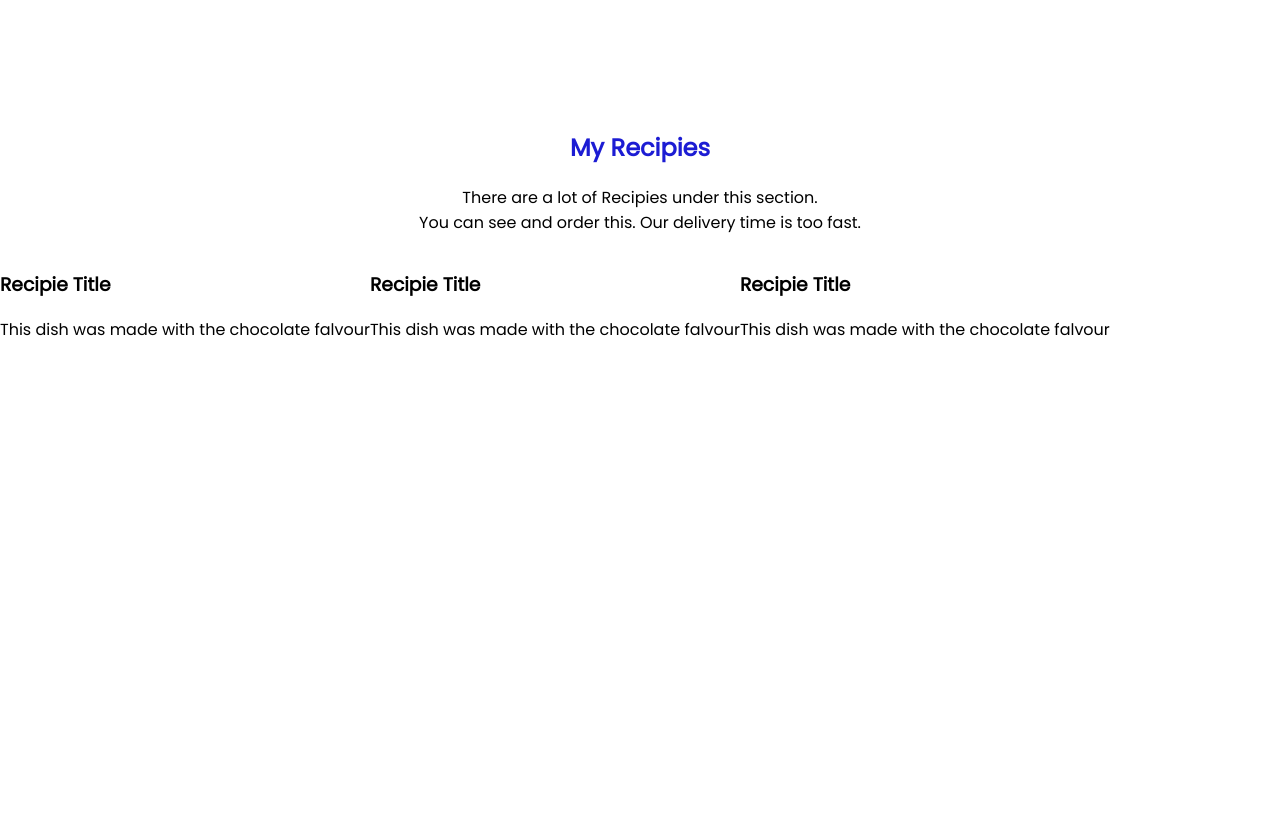
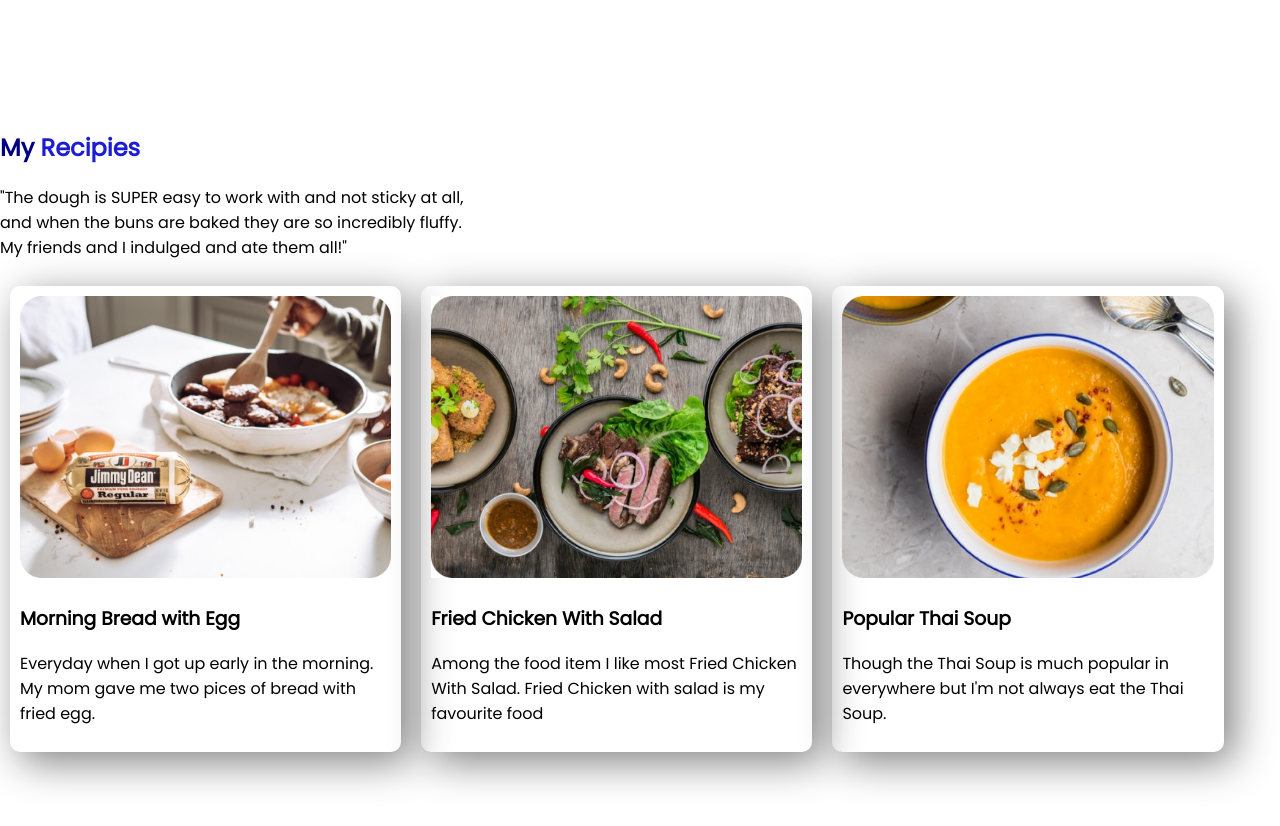
Before and after one commit to Mahin3712/Food-Court, a plain HTML site: page index.html in a window 1280 px wide. Shown: the part 1420-2246 px from the top of the page. Before the commit the page ends 1906 px from the top, so only its background shows below. Drawn offline with Linux system fonts and the light colour scheme.

Commit message:
seventh commit

```diff
--- a/index.html
+++ b/index.html
@@ -38,27 +38,30 @@
             <a class="button" target="_blank" href="https://www.linkedin.com/in/etmam-zawad-191924216">Contact me</a>
         </div>
     </section>
-    <section class="center">
-        <h2>My Recipies</h2>
-        <p>There are a lot of Recipies under this section. <br> You can see and order this. Our delivery time is too
-            fast.</p>
-    </section>
-    <section class="t-p">
+    <section>
+        <h2><span class="navy-color">My</span> Recipies</span></h2>
+        <p>"The dough is SUPER easy to work with and not sticky at all,<br> and when the buns are baked they are so
+            incredibly fluffy.<br> My friends and I indulged and ate them all!"</p>
         <div class="flexible-container">
-            <div>
-                <h3>Recipie Title</h3>
-                <p>This dish was made with the chocolate falvour</p>
+            <div class="food-item">
+                <img src="images/Project Cover.jpg" alt="">
+                <h3>Morning Bread with Egg</h3>
+                <p>Everyday when I got up early in the morning. My mom gave me two pices of bread with fried egg.</p>
             </div>
-            <div>
-                <h3>Recipie Title</h3>
-                <p>This dish was made with the chocolate falvour</p>
+            <div class="food-item">
+                <img src="images/Project Cover1.jpg" alt="">
+                <h3>Fried Chicken With Salad</h3>
+                <p>Among the food item I like most Fried Chicken With Salad. Fried Chicken with salad is my favourite
+                    food </p>
             </div>
-            <div>
-                <h3>Recipie Title</h3>
-                <p>This dish was made with the chocolate falvour</p>
+            <div class="food-item">
+                <img src="images/Project Cover2.png" alt="Project Cover-Soup">
+                <h3>Popular Thai Soup</h3>
+                <p>Though the Thai Soup is much popular in everywhere but I'm not always eat the Thai Soup.</p>
             </div>
         </div>
     </section>
+
 </body>
 
 </html>
--- a/style.css
+++ b/style.css
@@ -11,6 +11,9 @@ h2{
 }
 .orange-red{
     color: rgba(1, 1, 78, 0.938);
+}
+.navy-color{
+    color: navy;
 }
 .button{
     text-decoration: none;
@@ -40,3 +43,16 @@ h2{
 .center{
     text-align: center;
 }
+.food-item{
+    width: 29%;
+    box-shadow: 10px 10px 40px gray;
+    border-radius: 10px;
+    border: 10px;
+    margin-left: 10px;
+    margin-right: 10px;
+    margin-top: 10px;
+    padding: 10px;
+}
+.food-item img{
+    width: 100%;
+}
```
